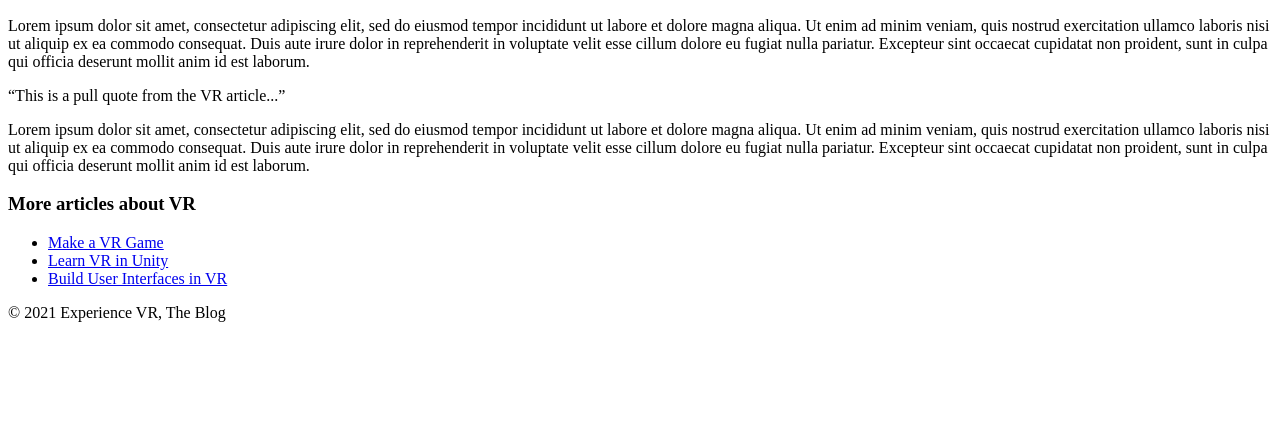
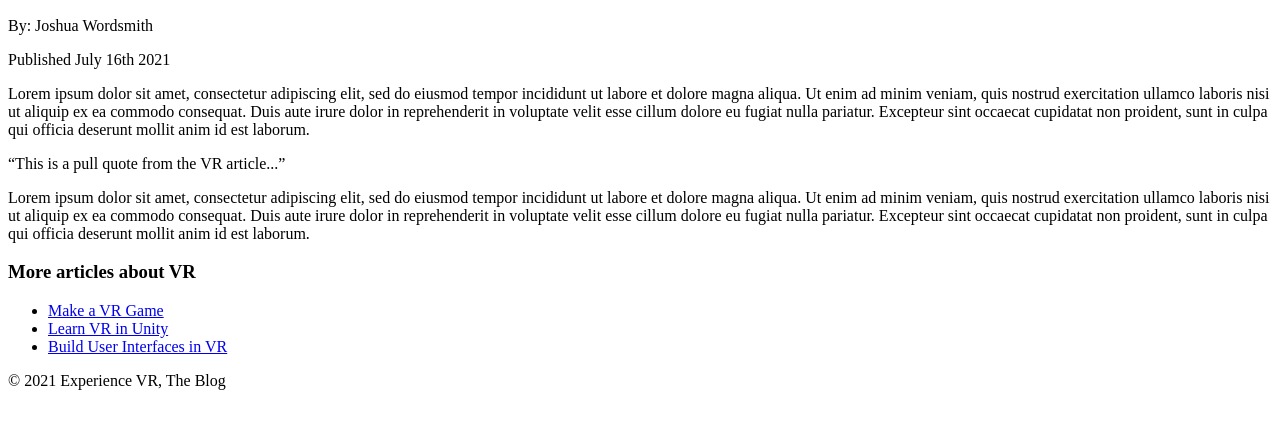
Before and after one commit to hewhodevs/vr-space-webpage, a plain HTML site: page article.html in a window 1280 px wide. Shown: the part 236-664 px from the top of the page. Drawn offline with Linux system fonts and the light colour scheme.

Commit message:
added multiple header tags for content meaning

```diff
--- a/article.html
+++ b/article.html
@@ -22,7 +22,11 @@
         </nav>
       </header>
       <article>
-        <h2>VR Article</h2>
+        <header>
+          <h2>VR Article</h2>
+          <p>By: Joshua Wordsmith</p>
+          <p>Published July 16th 2021</p>
+        </header>
         <p>Lorem ipsum dolor sit amet, consectetur adipiscing elit, sed do eiusmod tempor incididunt ut labore et dolore magna aliqua. Ut enim ad minim veniam, quis nostrud exercitation ullamco laboris nisi ut aliquip ex ea commodo consequat. Duis aute irure dolor in reprehenderit in voluptate velit esse cillum dolore eu fugiat nulla pariatur. Excepteur sint occaecat cupidatat non proident, sunt in culpa qui officia deserunt mollit anim id est laborum.</p>
         <aside>
           <q>This is a pull quote from the VR article...</q>
```
Also changed, not shown: index.html (+11 -3 lines).
